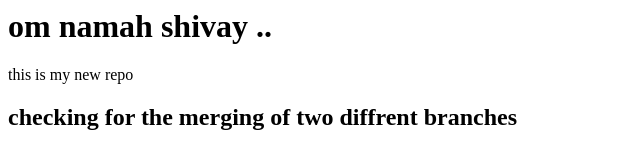
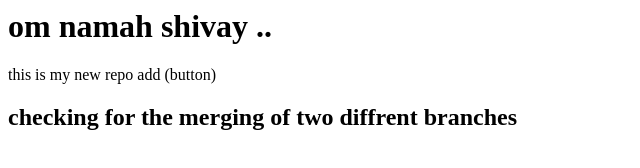
Before and after one commit to Anchal-Dubeyy/localRepo, a plain HTML site: page index.html in a window 1280 px wide. Shown: the full height of the page, 0-640 px from the left. Drawn offline with Linux system fonts and the light colour scheme.

Commit message:
add button

```diff
--- a/index.html
+++ b/index.html
@@ -1,3 +1,3 @@
 <h1>om namah shivay ..</h1>
-<p>this is my new repo</p>
+<p>this is my new repo add (button)</p>
 <h2>checking for the merging of two diffrent branches</h2>
```
